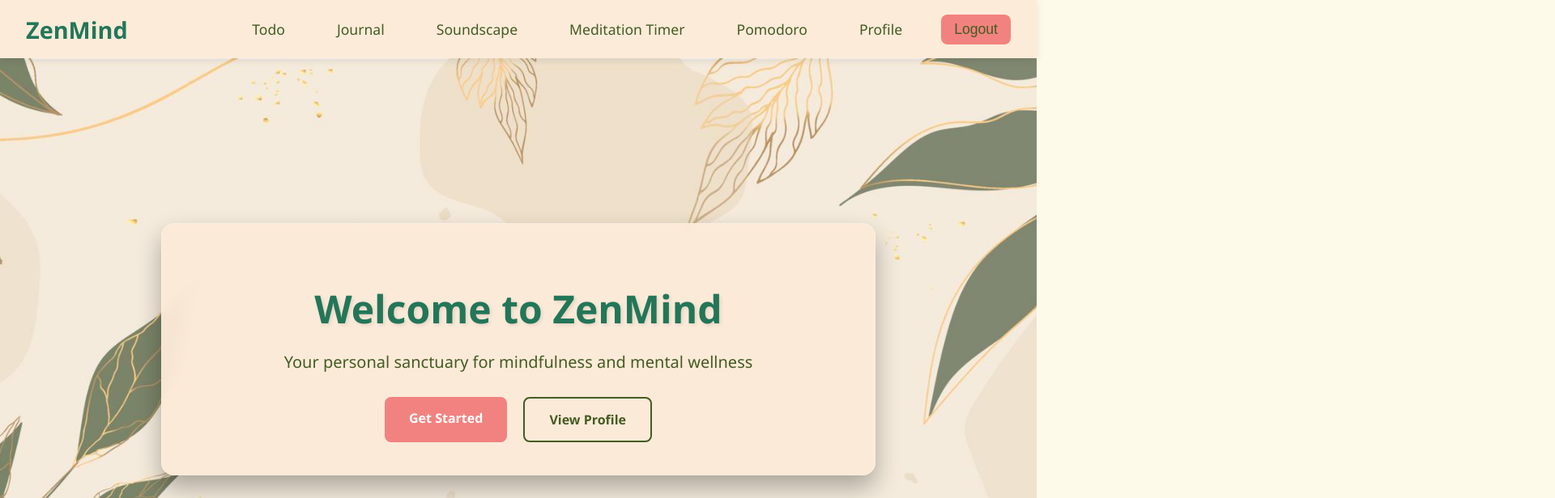
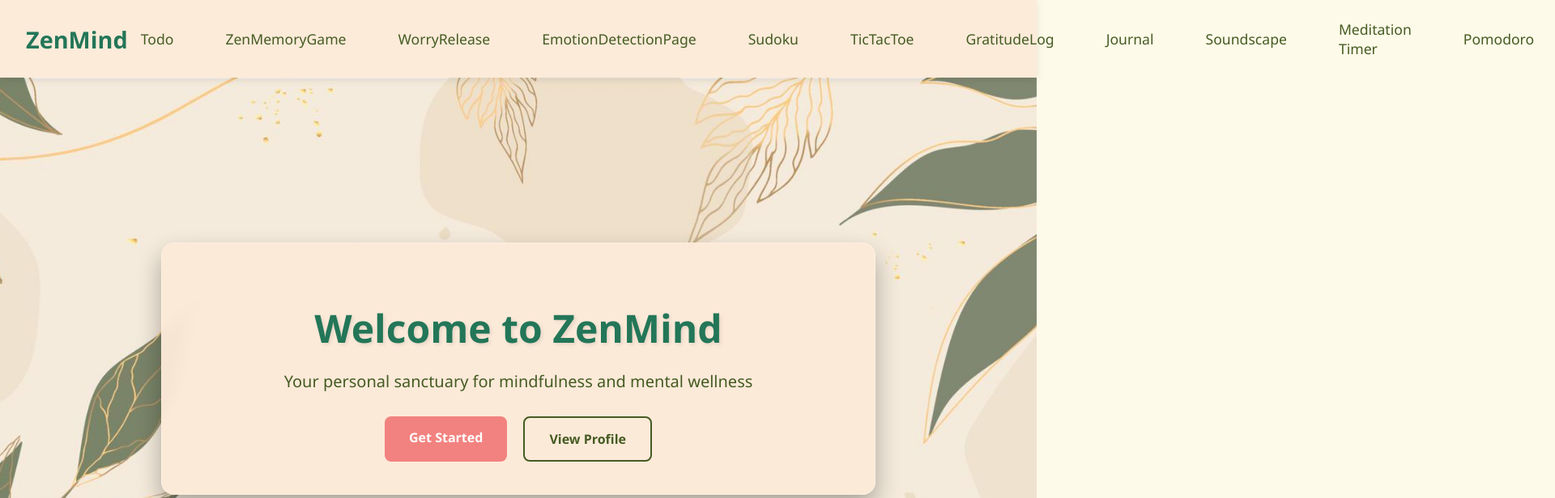
Before and after one commit to vaidikapadigela/ZenMindApp, a React (Create React App) app in the folder zenmind_frontend/: page / in a window 1280 px wide. Shown: the top 616 px of the page at 81% size, 1920 px wide, since content can reach past the window. Built offline with nearby package versions, Linux system fonts and the light colour scheme; sample sign-in values are in the browser's storage.

Commit message:
Modified NavBar and updated TicTacToe CSS

```diff
--- a/zenmind_frontend/package.json
+++ b/zenmind_frontend/package.json
@@ -4,10 +4,12 @@
   "private": true,
   "dependencies": {
     "cra-template": "1.2.0",
+    "face-api.js": "^0.22.2",
     "lucide-react": "^0.475.0",
     "react": "^18.3.1",
     "react-dom": "^18.3.1",
     "react-icons": "^5.5.0",
+    "react-memory-game": "^1.1.1",
     "react-router-dom": "^7.0.2",
     "react-scripts": "5.0.1",
     "web-vitals": "^5.1.0"
--- a/zenmind_frontend/src/App.js
+++ b/zenmind_frontend/src/App.js
@@ -14,6 +14,12 @@ import JournalEntries from './components/JournalEntries';
 import { AuthProvider, AuthContext } from './components/AuthContext';
 import { JournalProvider } from './components/JournalContext';
 import PomodoroTimer from './components/PomodoroTimer';
+import EmotionDetectionPage from './components/EmotionDetectionPage';
+import WorryRelease from './components/WorryRelease';
+import GratitudeLog from './components/GratitudeLog';
+import ZenMemoryGame from './components/ZenGames/ZenMemoryGame';
+import TicTacToe from './components/ZenGames/TicTacToe';
+import Sudoku from './components/ZenGames/Sudoku';
 import { useContext } from 'react';
 
 // Protected Route component
@@ -41,14 +47,44 @@ function AppRoutes() {
             <Journaling />
           </ProtectedRoute>
         } />
+        <Route path="/WorryRelease" element={
+          <ProtectedRoute>
+            <WorryRelease />
+          </ProtectedRoute>
+        } />
+        <Route path="/Sudoku" element={
+          <ProtectedRoute>
+            <Sudoku />
+          </ProtectedRoute>
+        } />
+        <Route path="/TicTacToe" element={
+          <ProtectedRoute>
+            <TicTacToe />
+          </ProtectedRoute>
+        } />
+        <Route path="/ZenMemoryGame" element={
+          <ProtectedRoute>
+            <ZenMemoryGame />
+          </ProtectedRoute>
+        } />
         <Route path="/Todo" element={
           <ProtectedRoute>
             <Todo />
           </ProtectedRoute>
         } />
+        <Route path="/Emotion" element={
+          <ProtectedRoute>
+            <EmotionDetectionPage />
+          </ProtectedRoute>
+        } />
         <Route path="/PomodoroTimer" element={
           <ProtectedRoute>
             <PomodoroTimer />
+          </ProtectedRoute>
+        } />
+        <Route path="/GratitudeLog" element={
+          <ProtectedRoute>
+            <GratitudeLog />
           </ProtectedRoute>
         } />
         <Route path="/Breathing-exercise" element={
--- a/zenmind_frontend/src/components/Navbar.js
+++ b/zenmind_frontend/src/components/Navbar.js
@@ -44,6 +44,46 @@ const Navbar = () => {
               className={`navbar-item ${location.pathname === '/Todo' ? 'active' : ''}`}
             >
               Todo
+            </Link>
+
+            <Link
+              to="/ZenMemoryGame"
+              className={`navbar-item ${location.pathname === '/ZenMemoryGame' ? 'active' : ''}`}
+            >
+              ZenMemoryGame
+            </Link>
+
+            <Link
+              to="/WorryRelease"
+              className={`navbar-item ${location.pathname === '/WorryRelease' ? 'active' : ''}`}
+            >
+              WorryRelease
+            </Link>
+
+            <Link
+              to="/Emotion"
+              className={`navbar-item ${location.pathname === '/Emotion' ? 'active' : ''}`}
+            >
+              EmotionDetectionPage
+            </Link>
+
+            <Link
+              to="/Sudoku"
+              className={`navbar-item ${location.pathname === '/Emotion' ? 'active' : ''}`}
+            >
+              Sudoku
+            </Link>
+            <Link
+              to="/TicTacToe"
+              className={`navbar-item ${location.pathname === '/TicTacToe' ? 'active' : ''}`}
+            >
+              TicTacToe
+            </Link>
+            <Link
+              to="/GratitudeLog"
+              className={`navbar-item ${location.pathname === '/GratitudeLog' ? 'active' : ''}`}
+            >
+              GratitudeLog
             </Link>
             <Link
               to="/Journaling"
@@ -100,3 +140,132 @@ const Navbar = () => {
 };
 
 export default Navbar;
+
+// import React, { useState, useContext, useEffect } from "react";
+// import { Link, useLocation } from "react-router-dom";
+// import { AuthContext } from "./AuthContext";
+// import { Menu, X } from "lucide-react";
+// import "./Navbar.css";
+
+// const Navbar = () => {
+//   const [isOpen, setIsOpen] = useState(false);
+//   const location = useLocation();
+//   const { isLoggedIn, logout } = useContext(AuthContext);
+
+//   useEffect(() => {
+//   if (isOpen) {
+//     document.body.classList.add("sidebar-open");
+//   } else {
+//     document.body.classList.remove("sidebar-open");
+//   }
+// }, [isOpen]);
+
+//   const handleLogout = () => {
+//     logout();
+//     window.location.href = "/";
+//   };
+
+//   return (
+//     <>
+//       <button className="sidebar-toggle" onClick={() => setIsOpen(!isOpen)}>
+//         {isOpen ? <X size={24} /> : <Menu size={24} />}
+//       </button>
+
+//       <aside className={`sidebar ${isOpen ? "open" : ""}`}>
+//         <h2 className="sidebar-logo">🪷 ZenMind</h2>
+
+//         {isLoggedIn ? (
+//           <>
+//             <Link
+//               to="/Todo"
+//               className={`sidebar-item ${
+//                 location.pathname === "/Todo" ? "active" : ""
+//               }`}
+//             >
+//               📝 To-Do
+//             </Link>
+//             <Link
+//               to="/WorryRelease"
+//               className={`sidebar-item ${
+//                 location.pathname === "/WorryRelease" ? "active" : ""
+//               }`}
+//             >
+//               📝 Worry Release
+//             </Link>
+//             <Link
+//               to="/Emotion"
+//               className={`sidebar-item ${
+//                 location.pathname === "/Emotion" ? "active" : ""
+//               }`}
+//             >
+//               😊 Emotion
+//             </Link>
+//             <Link
+//               to="/GratitudeLog"
+//               className={`sidebar-item ${
+//                 location.pathname === "/GratitudeLog" ? "active" : ""
+//               }`}
+//             >
+//               🌼 Gratitude
+//             </Link>
+//             <Link
+//               to="/Journaling"
+//               className={`sidebar-item ${
+//                 location.pathname === "/Journaling" ? "active" : ""
+//               }`}
+//             >
+//               📔 Journal
+//             </Link>
+//             <Link
+//               to="/Soundscape"
+//               className={`sidebar-item ${
+//                 location.pathname === "/Soundscape" ? "active" : ""
+//               }`}
+//             >
+//               🎧 Soundscape
+//             </Link>
+//             <Link
+//               to="/Meditation-timer"
+//               className={`sidebar-item ${
+//                 location.pathname === "/Meditation-timer" ? "active" : ""
+//               }`}
+//             >
+//               🧘 Meditation
+//             </Link>
+//             <Link
+//               to="/PomodoroTimer"
+//               className={`sidebar-item ${
+//                 location.pathname === "/PomodoroTimer" ? "active" : ""
+//               }`}
+//             >
+//               ⏱️ Pomodoro
+//             </Link>
+//             <Link
+//               to="/ProfilePage"
+//               className={`sidebar-item ${
+//                 location.pathname === "/ProfilePage" ? "active" : ""
+//               }`}
+//             >
+//               👤 Profile
+//             </Link>
+
+//             <button className="sidebar-item logout-btn" onClick={handleLogout}>
+//               🚪 Logout
+//             </button>
+//           </>
+//         ) : (
+//           <Link
+//             to="/Login"
+//             className={`sidebar-item ${
+//               location.pathname === "/Login" ? "active" : ""
+//             }`}
+//           >
+//             🔐 Login
+//           </Link>
+//         )}
+//       </aside>
+//     </>
+//   );
+// };
+
+// export default Navbar;
--- a/zenmind_frontend/src/components/Todo.css
+++ b/zenmind_frontend/src/components/Todo.css
@@ -277,3 +277,44 @@
 .calendar-notice small {
   color: #856404;
 }
+
+.calendar-status-indicator {
+  margin-top: 15px;
+  padding: 12px 18px;
+  text-align: center;
+  font-size: 15px;
+  font-weight: 600;
+  color: var(--header-color);
+  background: rgba(255, 255, 255, 0.75);
+  border-left: 4px solid var(--header-color);
+  border-radius: 8px;
+  box-shadow: 0 4px 10px rgba(0, 0, 0, 0.08);
+  backdrop-filter: blur(6px);
+  animation: fadeSlideIn 0.4s ease;
+  width: fit-content;
+  margin-inline: auto;
+}
+
+/* Optional animated glowing dot */
+.calendar-status-indicator::before {
+  content: "";
+  display: inline-block;
+  width: 10px;
+  height: 10px;
+  margin-right: 8px;
+  background: var(--hover-green);
+  border-radius: 50%;
+  box-shadow: 0 0 6px rgba(59, 177, 67, 0.8);
+}
+
+/* Entry animation */
+@keyframes fadeSlideIn {
+  from {
+    opacity: 0;
+    transform: translateY(-6px);
+  }
+  to {
+    opacity: 1;
+    transform: translateY(0);
+  }
+}
--- a/zenmind_frontend/src/components/Todo.js
+++ b/zenmind_frontend/src/components/Todo.js
@@ -163,7 +163,11 @@ const Todo = () => {
 					<div className="calendar-status-indicator">
 						Calendar sync enabled
 					</div>
+
 				)}
+				<br></br>
+				<br></br>
+
 
 				{user?.isGoogleUser && !user?.accessToken && (
 					<div className="calendar-warning">
--- a/zenmind_frontend/src/components/ZenGames/TicTacToe.css
+++ b/zenmind_frontend/src/components/ZenGames/TicTacToe.css
@@ -5,6 +5,10 @@
   justify-content: center;
   min-height: 100vh;
   background: var(--background-color2);
+  background-image: url('/public/bg.jpg'); /* 👈 move background here */
+  background-size: cover;
+  background-position: center;
+  background-repeat: no-repeat;
   color: var(--text-color);
   font-family: system-ui, sans-serif;
 }
@@ -21,7 +25,7 @@
   grid-template-columns: repeat(3, 120px);
   grid-template-rows: repeat(3, 120px);
   gap: 10px;
-  background: var(--card-background);
+  background: var(--card-background); /* 👈 use pastel card background instead */
   padding: 1.5rem;
   border-radius: 20px;
   box-shadow: 0 10px 25px rgba(0, 0, 0, 0.1);
@@ -30,7 +34,7 @@
 
 .tic-cell {
   background: white;
-  border: 2px solid var(--cell-border, #d8d1c2);
+  border: 2px solid var(--gold-color);
   border-radius: 12px;
   display: flex;
   align-items: center;
@@ -58,7 +62,7 @@
 }
 
 .tic-reset {
-  background: #f2827f;
+  background: var(--primary-button);
   color: white;
   border: none;
   margin-top: 1rem;
@@ -75,7 +79,6 @@
   transform: translateY(-2px);
 }
 
-/* Responsive */
 @media (max-width: 480px) {
   .tic-tac-toe-board {
     grid-template-columns: repeat(3, 90px);
```
Also changed, not shown: 1 other file (tests, documents, lock files or other folders).
